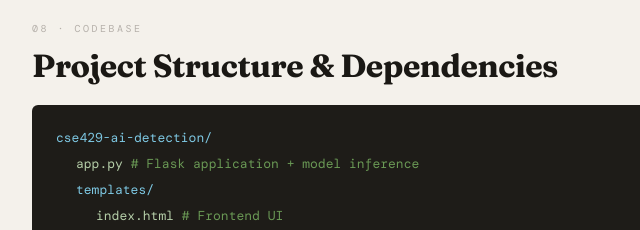
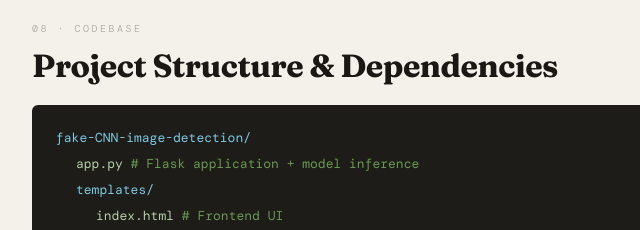
Before and after one commit to marawan-mogeb/fake-CNN-image-detection, a plain HTML site: page index.html in a window 1280 px wide. Shown: the part 6100-6330 px from the top of the page, 308-948 px from the left. Drawn offline with nearby package versions, Linux system fonts and the light colour scheme; a web font is replaced by a local one.

Commit message:
Update project structure in index.html

```diff
--- a/index.html
+++ b/index.html
@@ -806,7 +806,7 @@ train_tf = transforms.Compose([
       <p class="section-eyebrow">08 · Codebase</p>
       <h2>Project Structure & Dependencies</h2>
       <div class="file-tree">
-        <span class="dir">cse429-ai-detection/</span><br>
+        <span class="dir">fake-CNN-image-detection/</span><br>
         <span class="indent"></span><span class="file">app.py</span> <span class="comment">              # Flask application + model inference</span><br>
         <span class="indent"></span><span class="dir">templates/</span><br>
         <span class="indent"></span><span class="indent"></span><span class="file">index.html</span> <span class="comment">        # Frontend UI</span><br>
```
